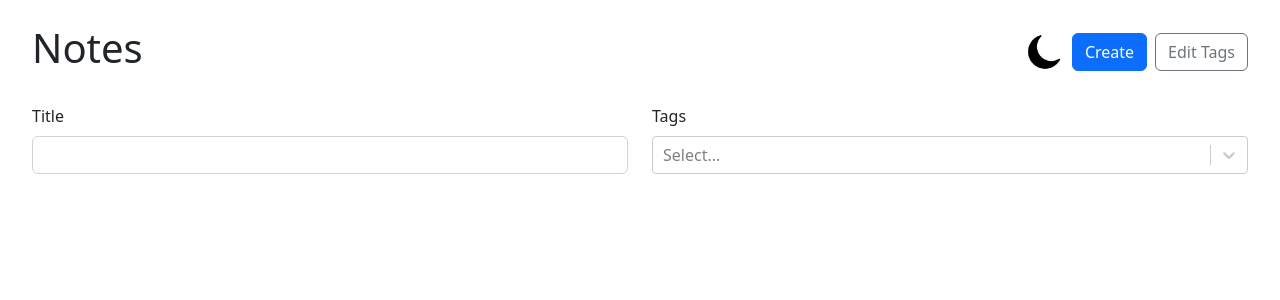
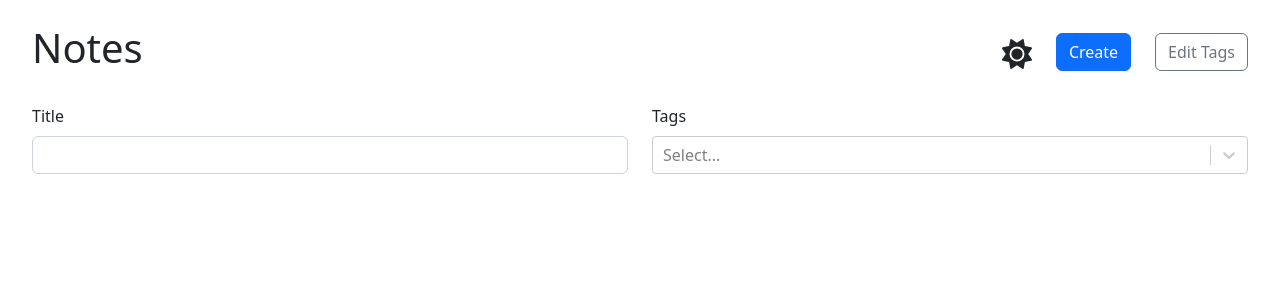
Before and after one commit to AbdussamadYisau/note-taker, a Next.js app: page / in a window 1280 px wide. Shown: the top 300 px of the page. Built offline with nearby package versions, Linux system fonts and the light colour scheme.

Commit message:
Used FontAwesome for icon instead

```diff
--- /dev/null
+++ b/components/icon.tsx
@@ -0,0 +1,37 @@
+import { ReactElement } from "react";
+import { FontAwesomeIcon } from "@fortawesome/react-fontawesome";
+import { useTheme } from "next-themes";
+
+type iconProps = {
+  role: string;
+};
+export default function ThemeIcon({ role }: iconProps): ReactElement {
+  const { theme, setTheme } = useTheme();
+  return (
+    <div className="g-3">
+      {theme === "light" ? (
+        <FontAwesomeIcon
+          icon="moon"
+          role={role}
+          style={{
+            width: '30px',
+            height: '30px',
+            marginTop: '8px'
+          }}
+          onClick={() => setTheme("dark")}
+        />
+      ) : (
+        <FontAwesomeIcon
+          icon="sun"
+          role={role}
+          style={{
+            width: '30px',
+            height: '30px',
+            marginTop: '8px'
+          }}
+          onClick={() => setTheme("light")}
+        />
+      )}
+    </div>
+  );
+}
--- a/components/noteList.tsx
+++ b/components/noteList.tsx
@@ -5,9 +5,7 @@ import ReactSelect from "react-select";
 import { Tags, Note } from "../utils/types";
 import EditTagsModal from "./editTagsModal";
 import NoteCard from "./noteCard";
-import { useTheme } from 'next-themes'
-import Image from "next/image";
-
+import ThemeIcon from "./icon";
 
 type NoteListProp = {
   availableTags: Tags[];
@@ -16,29 +14,6 @@ type NoteListProp = {
   onUpdateTag: (id: string, label: string) => void
 };
 
-
-const ThemedImage = () => {
-  const { theme, setTheme } = useTheme()
-  return (
-    <>
-      {/* When the theme is dark, hide this div */}
-      <div data-hide-on-theme="dark">
-        <Image src={"/dark.png"} width={40} height={40} alt="light icon"
-        role="button"
-        onClick={() => setTheme('dark') }
-        />
-      </div>
-
-      {/* When the theme is light, hide this div */}
-      <div data-hide-on-theme="light">
-        <Image src={"/light.webp"} width={50} height={50} alt="dark icon"
-        role="button"
-         onClick={() => setTheme('light') }
-        />
-      </div>
-    </>
-  )
-}
 
 export function NoteList({ availableTags, notes, onUpdateTag, onDeleteTag }: NoteListProp) {
   const router = useRouter();
@@ -66,8 +41,8 @@ export function NoteList({ availableTags, notes, onUpdateTag, onDeleteTag }: Not
           <h1>Notes</h1>
         </Col>
         <Col xs="auto">
-          <Stack gap={2} direction="horizontal">
-            <ThemedImage />
+          <Stack gap={4} direction="horizontal">
+          <ThemeIcon role={'button'} />
             <Button
               type="button"
               variant="primary"
--- a/package.json
+++ b/package.json
@@ -9,6 +9,11 @@
     "lint": "next lint"
   },
   "dependencies": {
+    "@fortawesome/fontawesome-svg-core": "^6.2.1",
+    "@fortawesome/free-brands-svg-icons": "^6.2.1",
+    "@fortawesome/free-solid-svg-icons": "^6.2.1",
+    "@fortawesome/react-fontawesome": "^0.2.0",
+    "@reduxjs/toolkit": "^1.8.2",
     "@types/node": "18.11.9",
     "@types/react": "18.0.25",
     "@types/react-dom": "18.0.9",
--- a/pages/_app.tsx
+++ b/pages/_app.tsx
@@ -2,6 +2,11 @@ import '../styles/globals.css'
 import "bootstrap/dist/css/bootstrap.min.css"
 import type { AppProps } from 'next/app'
 import { ThemeProvider } from 'next-themes'
+import { library } from '@fortawesome/fontawesome-svg-core'
+import {  faMoon, faSun } from '@fortawesome/free-solid-svg-icons'
+
+library.add( faMoon, faSun)
+
 
 export default function App({ Component, pageProps }: AppProps) {
   return (
--- a/pages/index.tsx
+++ b/pages/index.tsx
@@ -54,6 +54,8 @@ export default function Home() {
     <div className={styles.container}>
       <Head>
         <title>Note Taker</title>
+        <meta charSet="utf-8"/>
+        <meta name="viewport" content="width=device-width, initial-scale=1"/>
         <meta name="description" content="Advanced Note Taker" />
         <link rel="icon" href="/favicon.ico" />
       </Head>
```
Also changed, not shown: 1 other file (tests, documents, lock files or other folders).
